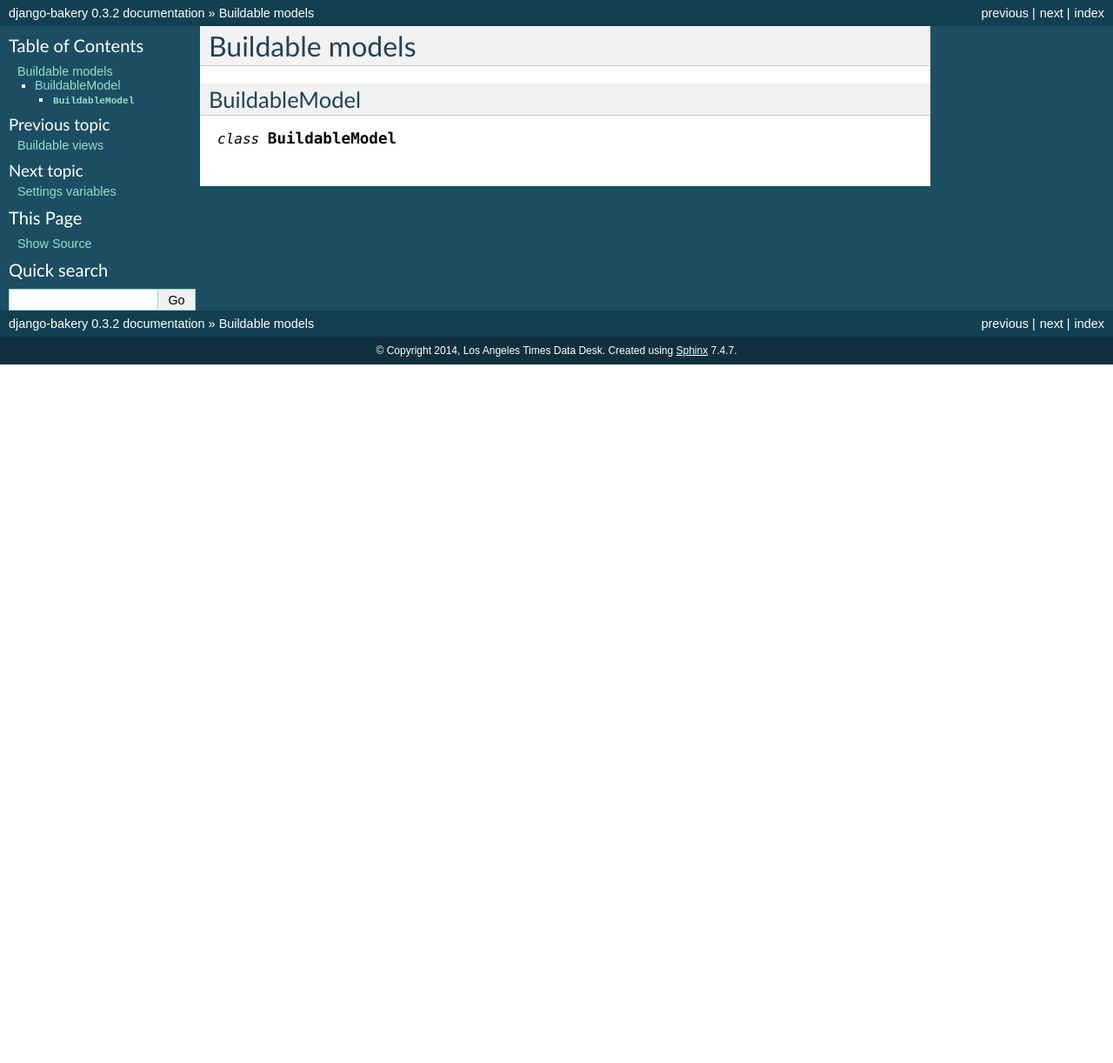
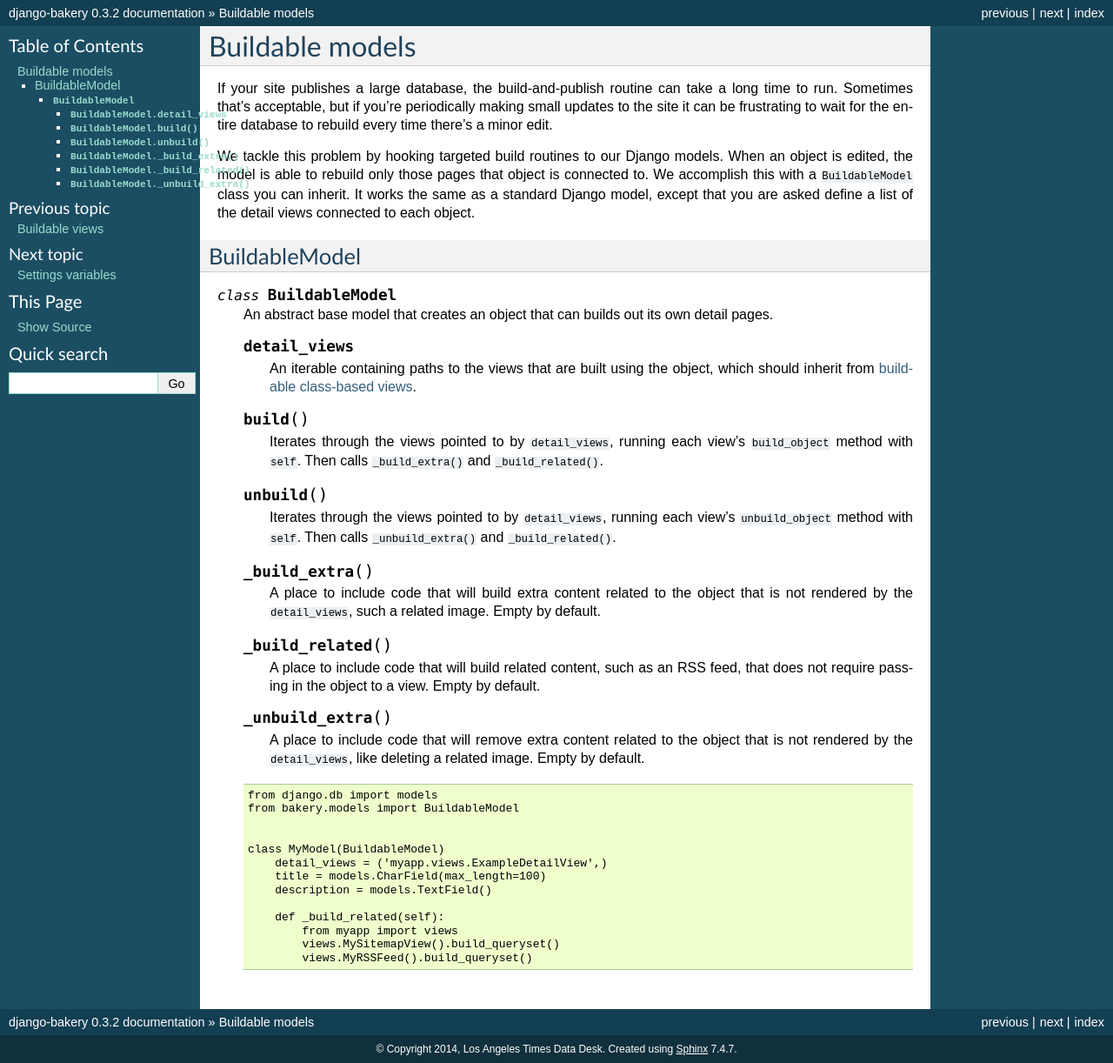
Before and after one commit to maruko8k/django-bakery, a Sphinx documentation site: the page built from docs/buildablemodels.rst, in a window 1280 px wide. Shown: the whole page at 87% size. Built offline with Sphinx 7.4.7, drawn with Linux system fonts in a browser that asks for light colours; before the commit the page ends 900 px from its top, so only the background shows below that.

Commit message:
Wrote first draft of documentation for BuildableModel class

```diff
--- a/docs/buildablemodels.rst
+++ b/docs/buildablemodels.rst
@@ -1,7 +1,62 @@
 Buildable models
 ================
+
+If your site pub­lishes a large data­base, the build-and-pub­lish routine can take a long time to run. Some­times that’s ac­cept­able, but if you’re peri­od­ic­ally mak­ing small up­dates to the site it can be frus­trat­ing to wait for the en­tire data­base to re­build every time there’s a minor edit.
+
+We tackle this prob­lem by hook­ing tar­geted build routines to our Django mod­els. When an ob­ject is ed­ited, the mod­el is able to re­build only those pages that ob­ject is con­nec­ted to. We ac­com­plish this with a ``BuildableModel`` class you can in­her­it. It works the same as a standard Django model, except that you are asked define a list of the de­tail views con­nec­ted to each ob­ject.
 
 BuildableModel
 --------------
 
 .. class:: BuildableModel
+
+    An abstract base model that creates an object that can builds out its own detail pages.
+
+    .. attribute:: detail_views
+
+        An iterable containing paths to the views that are built using the object, which should inherit from :doc:`buildable class-based views </buildableviews>`.
+
+    .. method:: build()
+
+        Iterates through the views pointed to by ``detail_views``, running
+        each view's ``build_object`` method with ``self``. Then calls ``_build_extra()``
+        and ``_build_related()``.
+
+    .. method:: unbuild()
+
+        Iterates through the views pointed to by ``detail_views``, running
+        each view's ``unbuild_object`` method with ``self``. Then calls ``_unbuild_extra()``
+        and ``_build_related()``.
+
+    .. method:: _build_extra()
+
+        A place to include code that will build extra content related to the object
+        that is not rendered by the ``detail_views``, such a related image.
+        Empty by default.
+
+    .. method:: _build_related()
+
+        A place to include code that will build related content, such as an RSS feed,
+        that does not require passing in the object to a view. Empty by default.
+
+    .. method:: _unbuild_extra()
+
+        A place to include code that will remove extra content related to the object
+        that is not rendered by the ``detail_views``, like deleting a related image.
+        Empty by default.
+
+    .. code-block:: django
+
+        from django.db im­port mod­els
+        from bakery.mod­els im­port Build­ableMod­el
+
+
+        class My­Mod­el(Build­ableMod­el)
+            de­tail_views = ('myapp.views.ExampleDetailView',)
+            title = mod­els.Char­Field(max_length=100)
+            de­scrip­tion = mod­els.Text­Field()
+
+            def _build_re­lated(self):
+                from myapp import views
+                views.MySitem­apView().build_queryset()
+                views.MyRSS­Feed().build_queryset()
```
Also changed, not shown: 7 other files.
